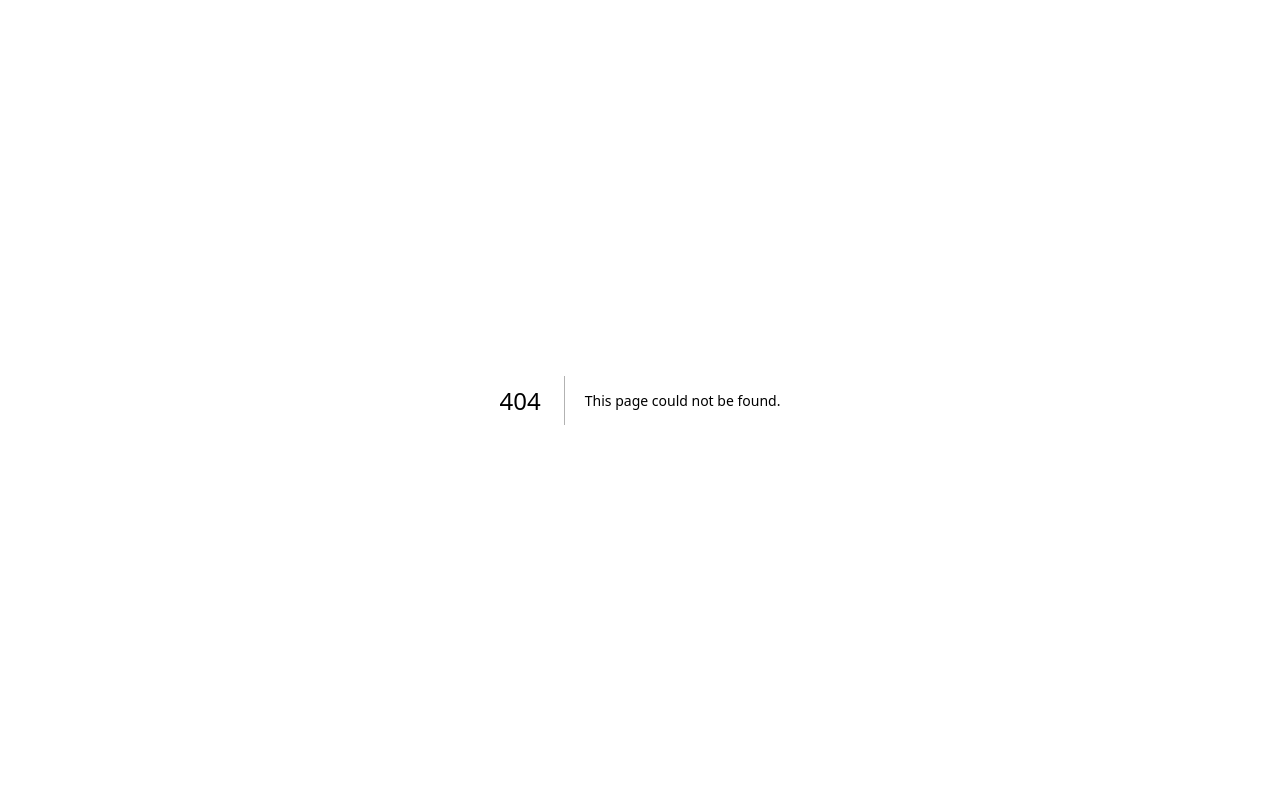
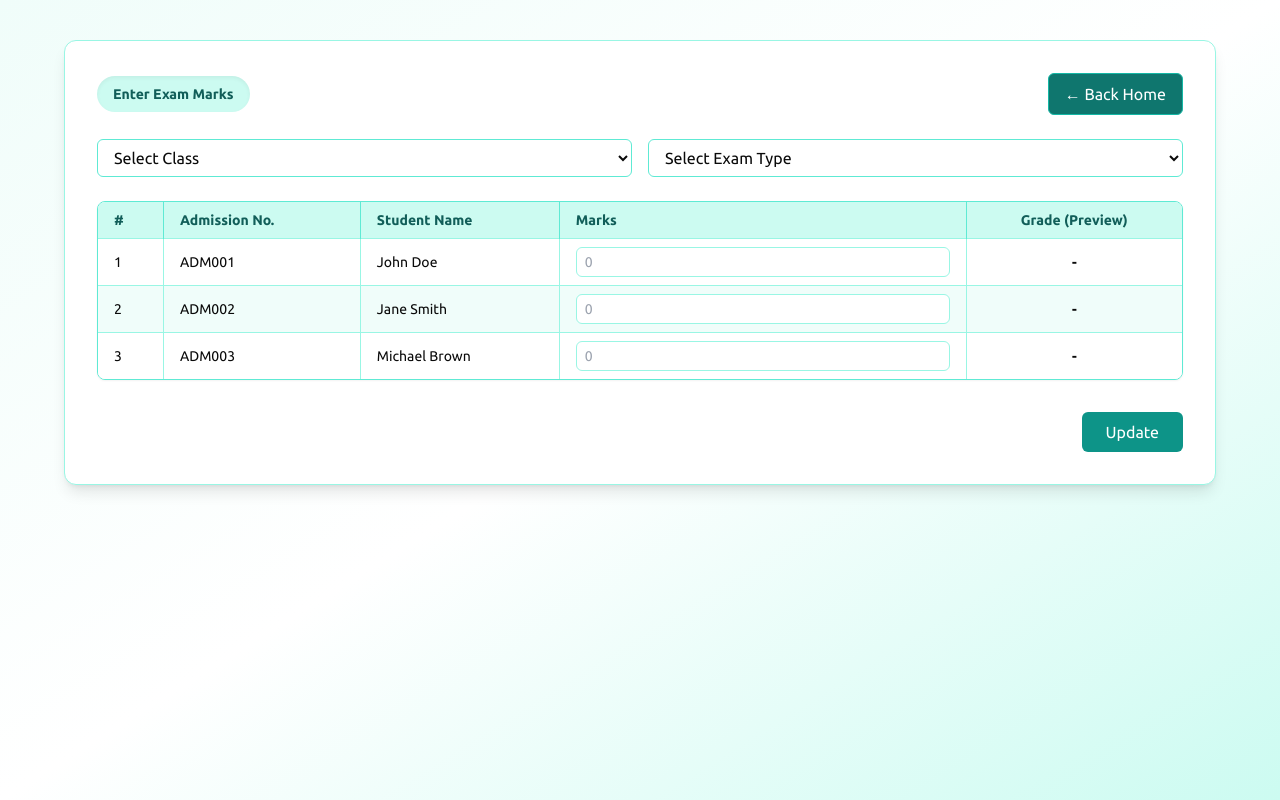
Before and after one commit to Akuila-dok/taalim-analytics, a Next.js app: page /exams in a window 1280 px wide. Before the commit this address had no page. Built offline with nearby package versions, Linux system fonts and the light colour scheme.

Commit message:
Implements exams dashboard

```diff
--- a/app/dashboard/page.tsx
+++ b/app/dashboard/page.tsx
@@ -24,7 +24,7 @@ export default function DashboardPage() {
 
         {/* 💠 Teal frame for main content */}
         <div className="mb-10 md:mb-0 border border-teal-500 bg-teal-500 p-3">
-          <main className="w-full h-full p-3  px-4 md:px-6 pb-10 rounded-xl bg-white shadow-md">
+          <main className="w-full mb-4 h-full p-3  px-4 md:px-6 pb-10 rounded-xl bg-white shadow-md">
 
             {/* ✅ User Welcome Section with Framer Motion */}
             <MotionSection
--- /dev/null
+++ b/app/exams/page.tsx
@@ -0,0 +1,171 @@
+'use client';
+import React, { useState, ChangeEvent } from 'react';
+import { useRouter } from 'next/navigation';
+
+type ExamType = {
+  label: string;
+  maxMarks: number;
+};
+
+type Student = {
+  id: number;
+  name: string;
+  admissionNumber: string;
+  marks: string;
+};
+
+const classOptions: string[] = ['Form 1A', 'Form 1B', 'Form 1C', 'Form 1D', 'Form 2A', 'Form 2B', 'Form 2C', 'Form 2D', 'Form 3A', 'Form 3B', 'Form 3C', 'Form 3D', 'Form 4A', 'Form 4B', 'Form 4C','Form 4D'];
+const examTypes: ExamType[] = [
+  { label: 'CAT 1', maxMarks: 30 },
+  { label: 'CAT 2', maxMarks: 30 },
+  { label: 'Exam', maxMarks: 70 },
+];
+
+const mockStudents: Student[] = [
+  { id: 1, name: 'John Doe', admissionNumber: 'ADM001', marks: '' },
+  { id: 2, name: 'Jane Smith', admissionNumber: 'ADM002', marks: '' },
+  { id: 3, name: 'Michael Brown', admissionNumber: 'ADM003', marks: '' },
+];
+
+const ExamPage: React.FC = () => {
+  const [selectedClass, setSelectedClass] = useState<string>('');
+  const [selectedExam, setSelectedExam] = useState<string>('');
+  const [students, setStudents] = useState<Student[]>(mockStudents);
+  const router = useRouter();
+
+  const handleMarksChange = (id: number, value: string) => {
+    setStudents((prev) =>
+      prev.map((student) =>
+        student.id === id ? { ...student, marks: value } : student
+      )
+    );
+  };
+
+  const handleUpdate = () => {
+    alert('Marks submitted and grades calculated!');
+    // Later integrate with backend
+  };
+
+  return (
+    <div className="min-h-screen font-ubuntu bg-gradient-to-br from-teal-50 via-white to-teal-100 py-10 px-4">
+      <div className="max-w-6xl mx-auto shadow-lg rounded-xl p-8 bg-white border border-teal-200">
+        {/* Header */}
+        <div className="flex justify-between items-center mb-6">
+          <h1 className="bg-teal-100 text-teal-800 text-sm px-4 py-2 rounded-full font-semibold shadow-inner">
+            Enter Exam Marks
+          </h1>
+          <button
+            onClick={() => router.push('/dashboard')}
+            className="bg-teal-700 text-white border border-teal-500 px-4 py-2 rounded-md hover:bg-teal-100 transition"
+          >
+            ← Back Home
+          </button>
+        </div>
+
+        {/* Selection Fields */}
+        <div className="flex flex-col sm:flex-row gap-4 mb-6">
+          <select
+            value={selectedClass}
+            onChange={(e) => setSelectedClass(e.target.value)}
+            className="w-full sm:w-1/2 px-3 py-2 border border-teal-300 rounded-md focus:outline-none focus:ring-1 focus:ring-teal-400 bg-white"
+          >
+            <option value="">Select Class</option>
+            {classOptions.map((cls) => (
+              <option key={cls} value={cls}>
+                {cls}
+              </option>
+            ))}
+          </select>
+
+          <select
+            value={selectedExam}
+            onChange={(e) => setSelectedExam(e.target.value)}
+            className="w-full sm:w-1/2 px-3 py-2 border border-teal-300 rounded-md focus:outline-none focus:ring-1 focus:ring-teal-400 bg-white"
+          >
+            <option value="">Select Exam Type</option>
+            {examTypes.map((exam) => (
+              <option key={exam.label} value={exam.label}>
+                {exam.label}
+              </option>
+            ))}
+          </select>
+        </div>
+
+        {/* Table Section */}
+        <div className="overflow-x-auto border border-teal-300 rounded-lg bg-white shadow-sm">
+          <table className="min-w-full text-sm text-left border-collapse">
+            <thead className="bg-teal-100 text-teal-800">
+              <tr>
+                <th className="px-4 py-2 border-r border-teal-300">#</th>
+                <th className="px-4 py-2 border-r border-teal-300">Admission No.</th>
+                <th className="px-4 py-2 border-r border-teal-300">Student Name</th>
+                <th className="px-4 py-2 border-r border-teal-300">Marks</th>
+                <th className="px-4 py-2 text-center">Grade (Preview)</th>
+              </tr>
+            </thead>
+            <tbody>
+              {students.map((student, index) => {
+                const max = examTypes.find((e) => e.label === selectedExam)?.maxMarks || 0;
+                const numericMark = parseFloat(student.marks);
+                const percent = !isNaN(numericMark) ? (numericMark / max) * 100 : null;
+
+                const grade =
+                  percent === null
+                    ? '-'
+                    : percent < 30
+                    ? 'E'
+                    : percent < 50
+                    ? 'D'
+                    : percent < 60
+                    ? 'C'
+                    : percent < 70
+                    ? 'B'
+                    : 'A';
+
+                return (
+                  <tr
+                    key={student.id}
+                    className={index % 2 === 0 ? 'bg-white' : 'bg-teal-50'}
+                  >
+                    <td className="px-4 py-2 border-t border-teal-200 border-r">{index + 1}</td>
+                    <td className="px-4 py-2 border-t border-teal-200 border-r">
+                      {student.admissionNumber}
+                    </td>
+                    <td className="px-4 py-2 border-t border-teal-200 border-r">{student.name}</td>
+                    <td className="px-4 py-2 border-t border-teal-200 border-r">
+                      <input
+                        type="number"
+                        placeholder="0"
+                        value={student.marks}
+                        onChange={(e: ChangeEvent<HTMLInputElement>) =>
+                          handleMarksChange(student.id, e.target.value)
+                        }
+                        max={max}
+                        className="w-full px-2 py-1 border border-teal-200 rounded-md focus:outline-none focus:ring-1 focus:ring-teal-400"
+                      />
+                    </td>
+                    <td className="px-4 py-2 border-t border-teal-200 text-center font-semibold">
+                      {grade}
+                    </td>
+                  </tr>
+                );
+              })}
+            </tbody>
+          </table>
+        </div>
+
+        {/* Submit Button */}
+        <div className="mt-8 text-right">
+          <button
+            onClick={handleUpdate}
+            className="bg-teal-600 text-white px-6 py-2 rounded-md hover:bg-teal-700 transition"
+          >
+            Update
+          </button>
+        </div>
+      </div>
+    </div>
+  );
+};
+
+export default ExamPage;
```
